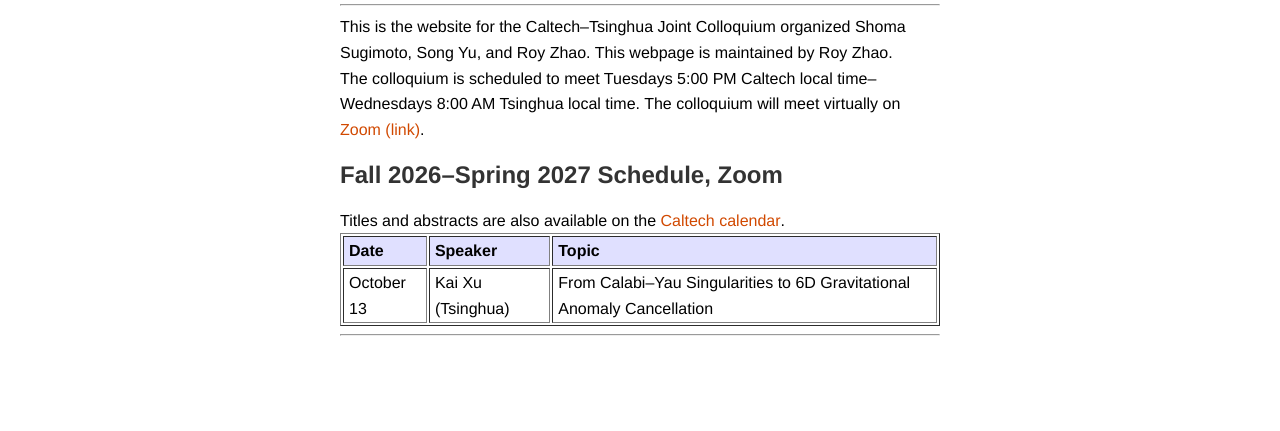
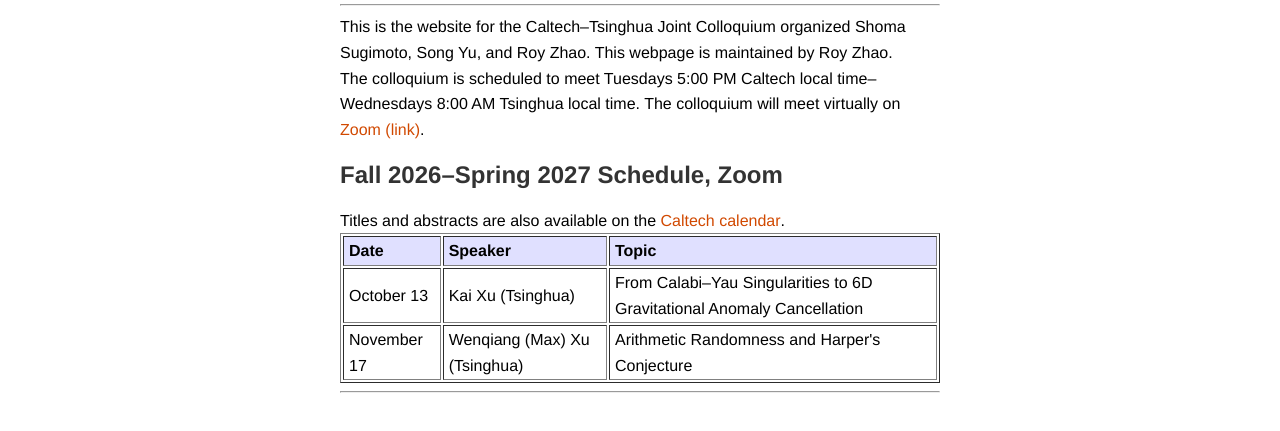
Before and after one commit to roy-zhao-math/roy-zhao-math.github.io, a plain HTML site: page Seminar/CaltechTsinghua/index2627.html in a window 1280 px wide. Shown: the part 297-728 px from the top of the page. Drawn offline with Linux system fonts and the light colour scheme.

Commit message:
Add Max and Chengyuan

```diff
--- a/Seminar/CaltechTsinghua/index2627.html
+++ b/Seminar/CaltechTsinghua/index2627.html
@@ -33,6 +33,11 @@
 		<td>Kai Xu (Tsinghua)</td>
 		<td>From Calabi–Yau Singularities to 6D Gravitational Anomaly Cancellation</td>
 	</tr>
+	<tr>
+		<td>November 17</td>
+		<td>Wenqiang (Max) Xu (Tsinghua)</td>
+		<td>Arithmetic Randomness and Harper's Conjecture</td>
+	</tr>
 	       </table><hr>
 	</div>
       </div>
```
Also changed, not shown: Seminar/CaltechAG/index2627.html (+2 -2 lines).
